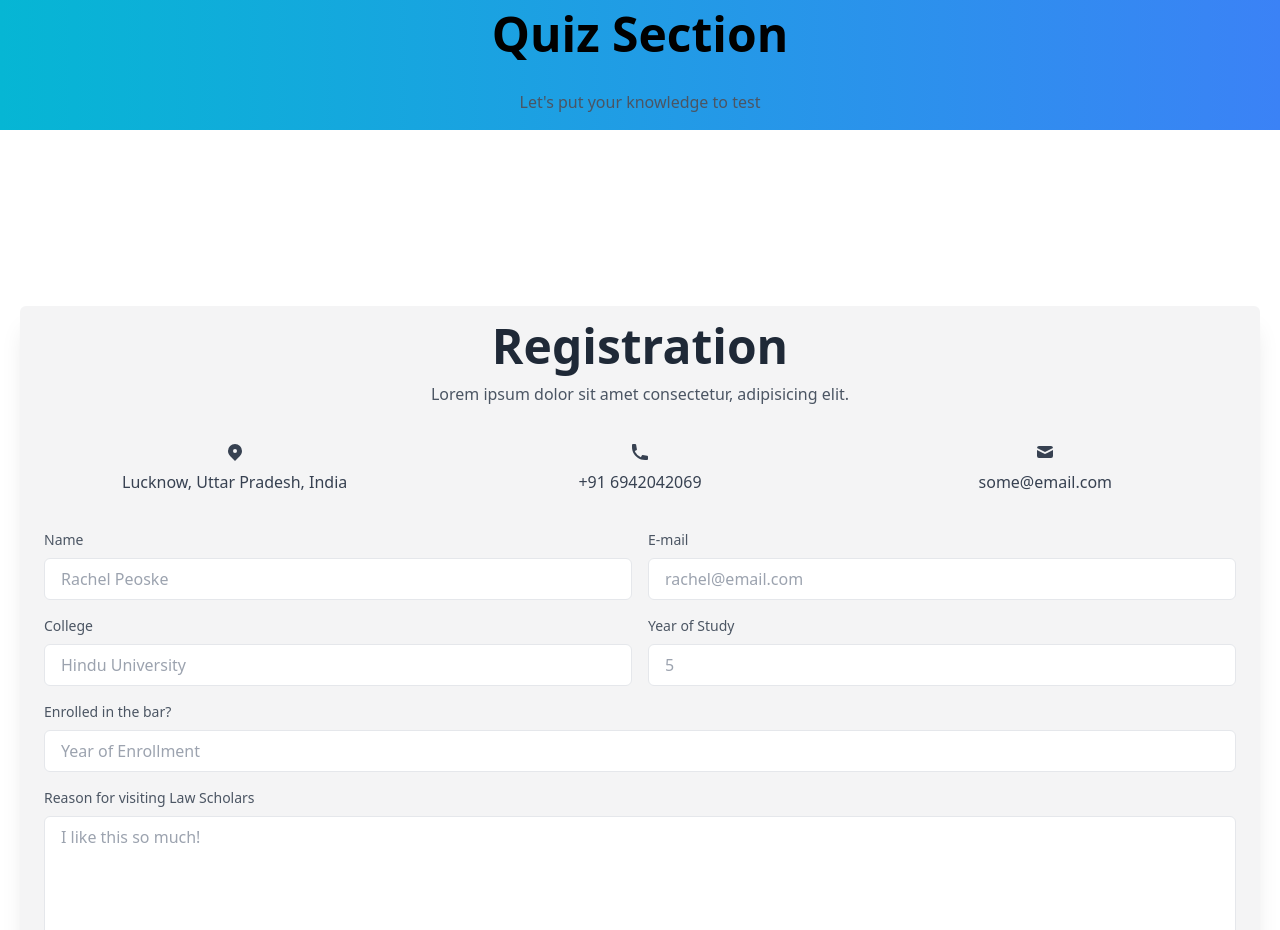
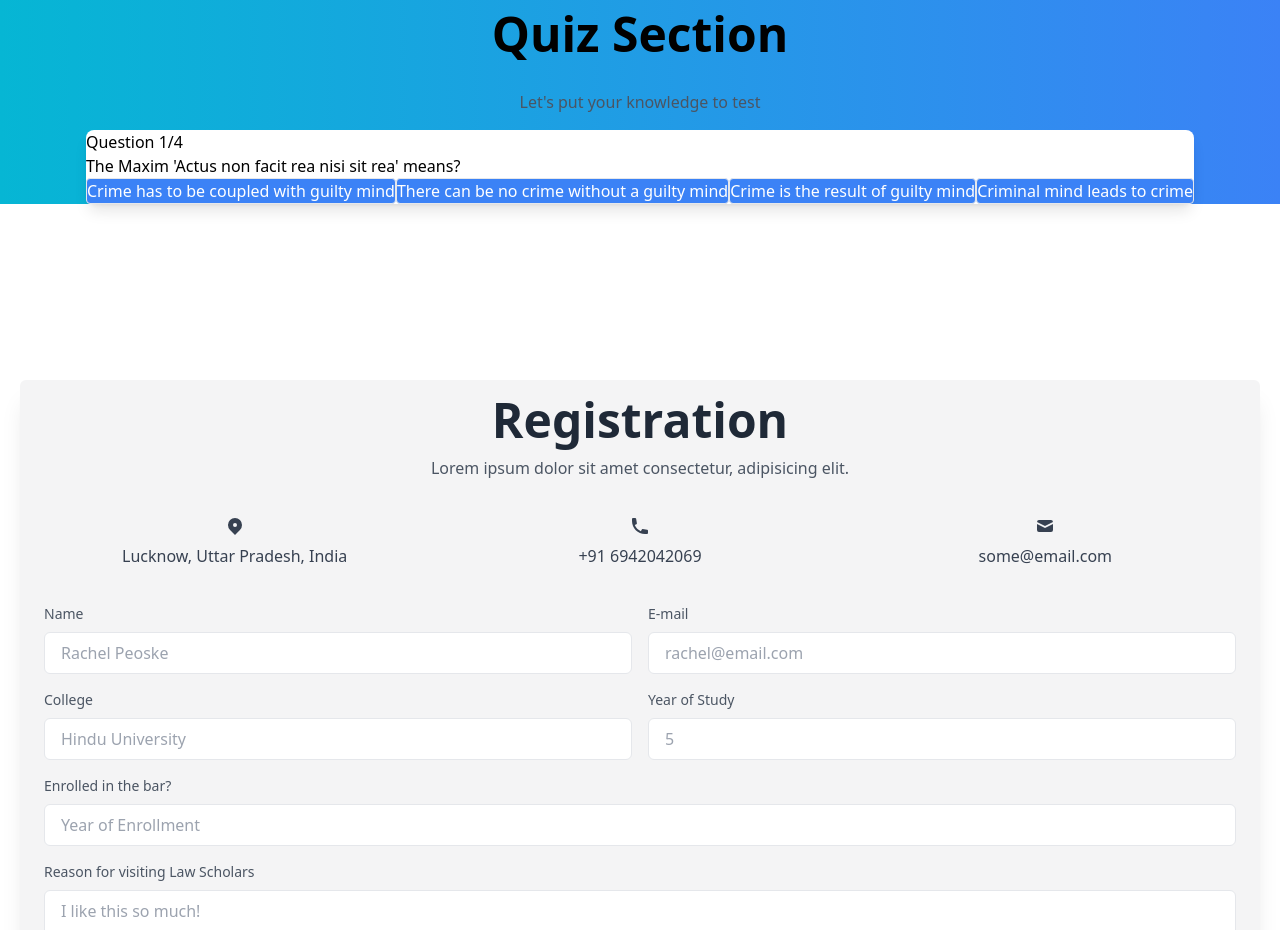
Before and after one commit to brekooname/law-scholars, a React (Create React App) app in the folder client/: page /LoginSignup in a window 1280 px wide. Shown: the part 1580-2510 px from the top of the page. Built offline with nearby package versions, Linux system fonts and the light colour scheme; no server answers.

Commit message:
Add: Quiz next question and score

```diff
--- a/client/src/components/Quiz.jsx
+++ b/client/src/components/Quiz.jsx
@@ -41,6 +41,23 @@ const Quiz = () => {
         },
     ];
 
+    const [currentQuestion, setCurrentQuestion] = useState(0);
+    const [showScore, setShowScore] = useState(false);
+    const [score, setScore] = useState(0);
+
+    const handleAnswerOptionClick = (isCorrect) => {
+        if (isCorrect) {
+            setScore(score + 1);
+        }
+
+        const nextQuestion = currentQuestion + 1;
+        if (nextQuestion < questions.length) {
+            setCurrentQuestion(nextQuestion);
+        } else {
+            setShowScore(true);
+        }
+    };
+
     return (
         <div name='quiz' className='app w-full bg-slate-100 bg-gradient-to-r from-cyan-500 to-blue-500 flex items-center justify-center'>
             <div className='max-w-[1240px] mx-auto'>
@@ -48,6 +65,29 @@ const Quiz = () => {
                     <h2 className='text-5xl font-bold p-4'>Quiz Section</h2>
                     <p class="m-2 text-center text-gray-600 p-2">Let's put your knowledge to test</p>
                 </div>
+                <div class="quiz-container" id="quiz" className='bg-white rounded-lg shadow-lg w-full'>
+                    {showScore ? (
+                        <div className='score-section'>
+                            You scored {score} out of {questions.length}
+                        </div>
+                    ) : (
+                        <>
+                            <div className='question-section'>
+                                <div className='question-count'>
+                                    <span>Question {currentQuestion + 1}</span>/{questions.length}
+                                </div>
+                                <div className='question-text'>{questions[currentQuestion].questionText}</div>
+                            </div>
+                            <div className='answer-section'>
+                                {questions[currentQuestion].answerOptions.map((answerOption) => (
+                                    <button onClick={() => handleAnswerOptionClick(answerOption.isCorrect)}>{answerOption.answerText}</button>
+                                ))}
+                            </div>
+                        </>
+                    )}
+
+                </div>
+
             </div>
         </div>
     )
```
